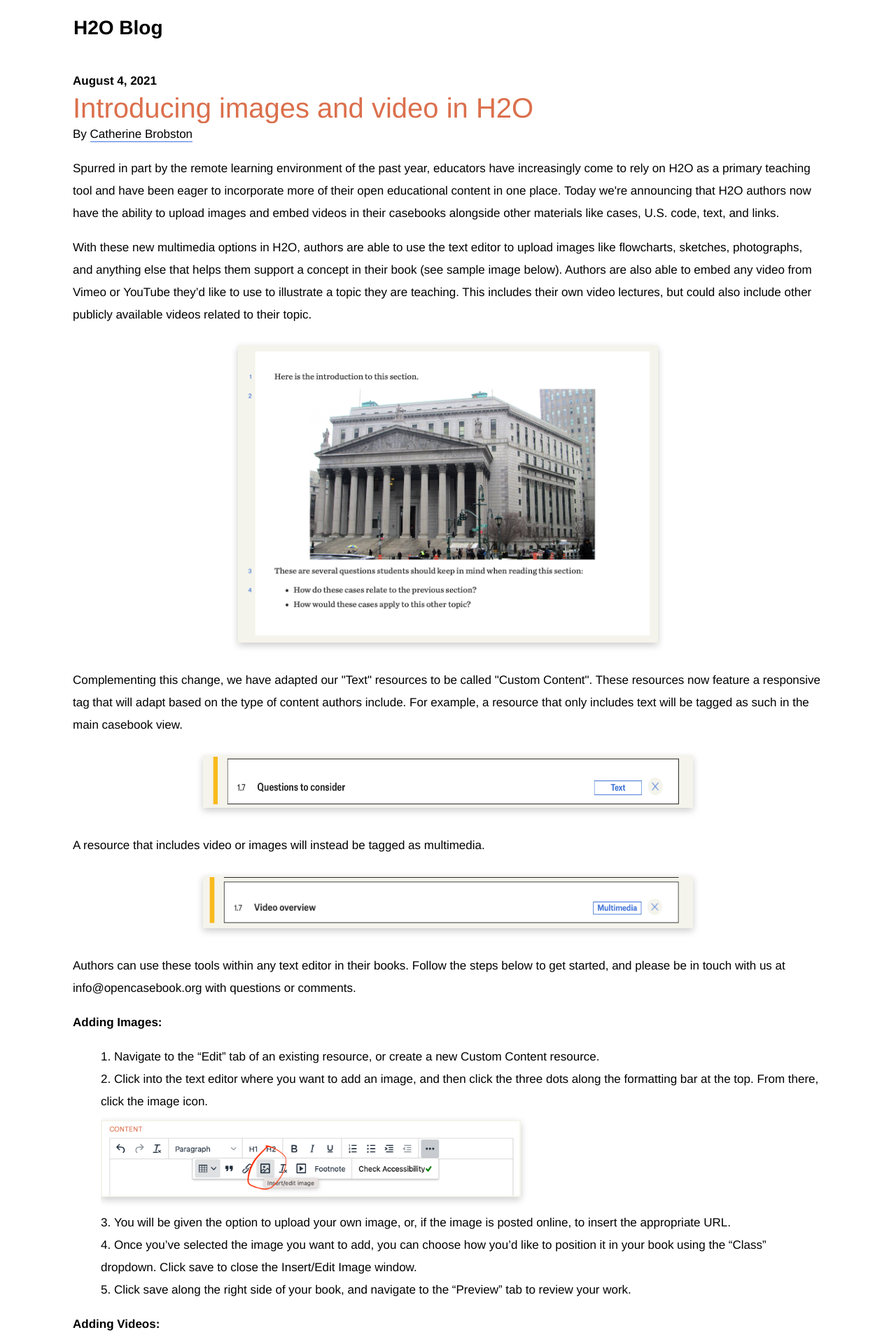
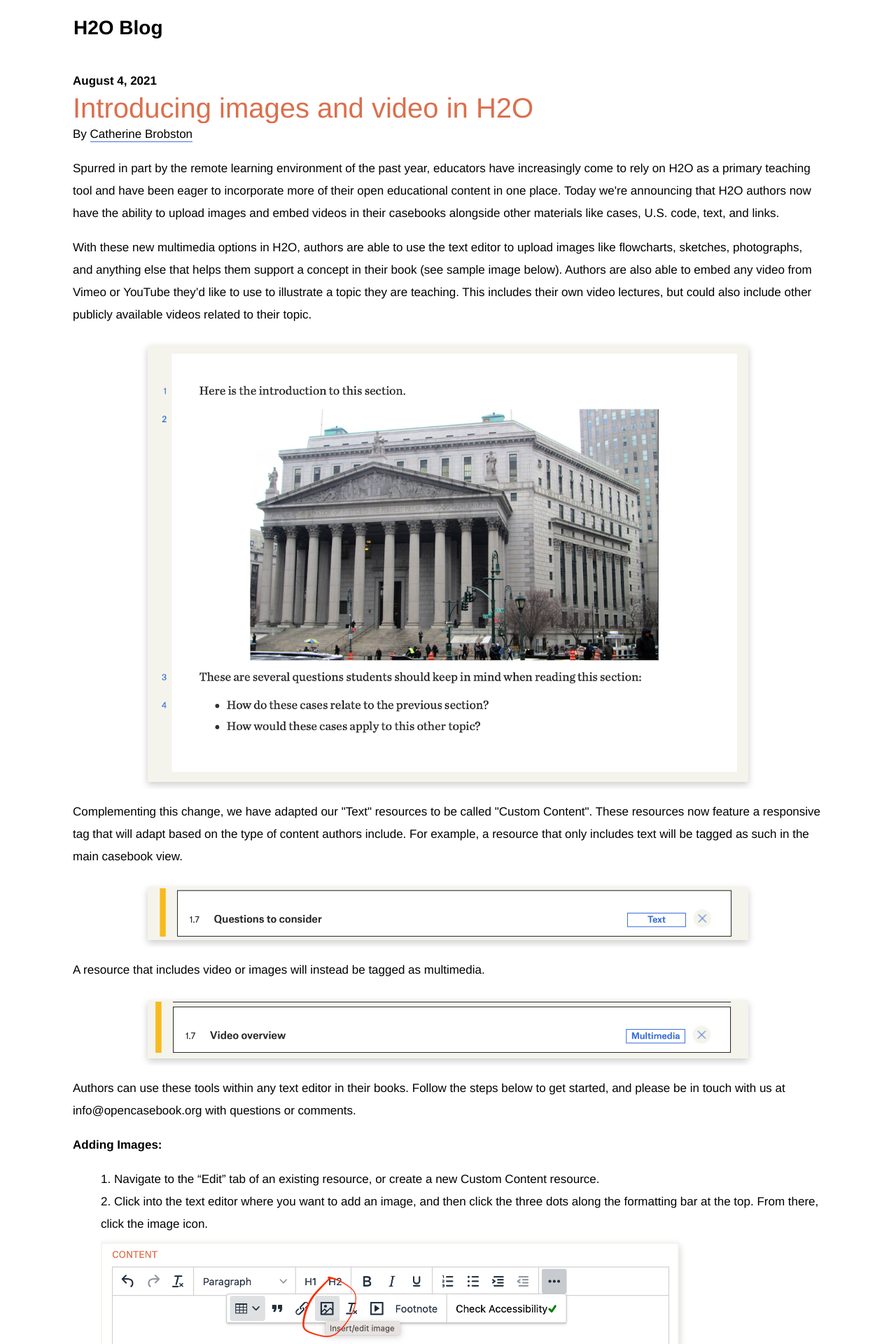
Before and after one commit to harvard-lil/h2o-static, a Jekyll site: the page built from app/_posts/2021-08-04-image-video-upload-post.md, in a window 1280 px wide. Shown: the top 1920 px of the page at 70% size. Built offline with Jekyll 4.4.1, drawn with Linux system fonts in a browser that asks for light colours; comment, search, counter and statistics services are not loaded.

Commit message:
Change most HTML to Markdown, update a couple of alt texts

```diff
--- a/app/_posts/2021-08-04-image-video-upload-post.md
+++ b/app/_posts/2021-08-04-image-video-upload-post.md
@@ -11,24 +11,23 @@ With these new multimedia options in H2O, authors are able to use the text edito
 
 <!--more-->
 
-<p style="text-align:center;"><img src="/assets/images/image-upload-example.png" alt="screenshot of image uploaded to an H2O casebook" width="600" height="425"></p>
+![screenshot of image uploaded to an H2O casebook](/assets/images/image-upload-example.png){: .img-responsive }
 
 Complementing this change, we have adapted our "Text" resources to be called "Custom Content". These resources now feature a responsive tag that will adapt based on the type of content authors include. For example, a resource that only includes text will be tagged as such in the main casebook view.
 
-<p style="text-align:center;"><img src="/assets/images/Questions-to-consider-text.png" alt="add image button" width="700" height="75"></p>
+![resource labeled as text](/assets/images/Questions-to-consider-text.png){: .img-responsive }
 
 A resource that includes video or images will instead be tagged as multimedia.
 
-<p style="text-align:center;"><img src="/assets/images/Video-overview-multimedia.png" alt="add image button" width="700" height="75"></p>
+![resource labeled as multimedia](/assets/images/Video-overview-multimedia.png){: .img-responsive }
 
 Authors can use these tools within any text editor in their books. Follow the steps below to get started, and please be in touch with us at info@opencasebook.org with questions or comments.
 
 ### Adding Images:
 
 1. Navigate to the “Edit” tab of an existing resource, or create a new Custom Content resource.
-2. Click into the text editor where you want to add an image, and then click the three dots along the formatting bar at the top. From there, click the image icon.
-<br>
-<img src="/assets/images/add-image.png" alt="add image button" width="600" height="110">
+2. Click into the text editor where you want to add an image, and then click the three dots along the formatting bar at the top. From there, click the image icon.<br />
+![add image button](/assets/images/add-image.png)
 3. You will be given the option to upload your own image, or, if the image is posted online, to insert the appropriate URL.
 4. Once you’ve selected the image you want to add, you can choose how you’d like to position it in your book using the “Class” dropdown. Click save to close the Insert/Edit Image window.
 5. Click save along the right side of your book, and navigate to the “Preview” tab to review your work.
@@ -36,9 +35,8 @@ Authors can use these tools within any text editor in their books. Follow the st
 ### Adding Videos:
 
 1. Navigate to the “Edit” tab of an existing resource, or create a new Custom Content resource.
-2. Click into the text editor where you want to embed a video, and then click the three dots along the formatting bar at the top. From there, click the video icon.
-<br>
-<img src="/assets/images/add-video.png" alt="add video button" width="600" height="110">
+2. Click into the text editor where you want to embed a video, and then click the three dots along the formatting bar at the top. From there, click the video icon.<br />
+![add video button](/assets/images/add-video.png)
 3. You will be given the option to paste in the URL or the embed code, which you can find on the host site (YouTube or Vimeo).
 4. Click save to close the Insert/Edit Media window.
 5. Click save along the right side of your book, and navigate to the “Preview” tab to review your work.
```
